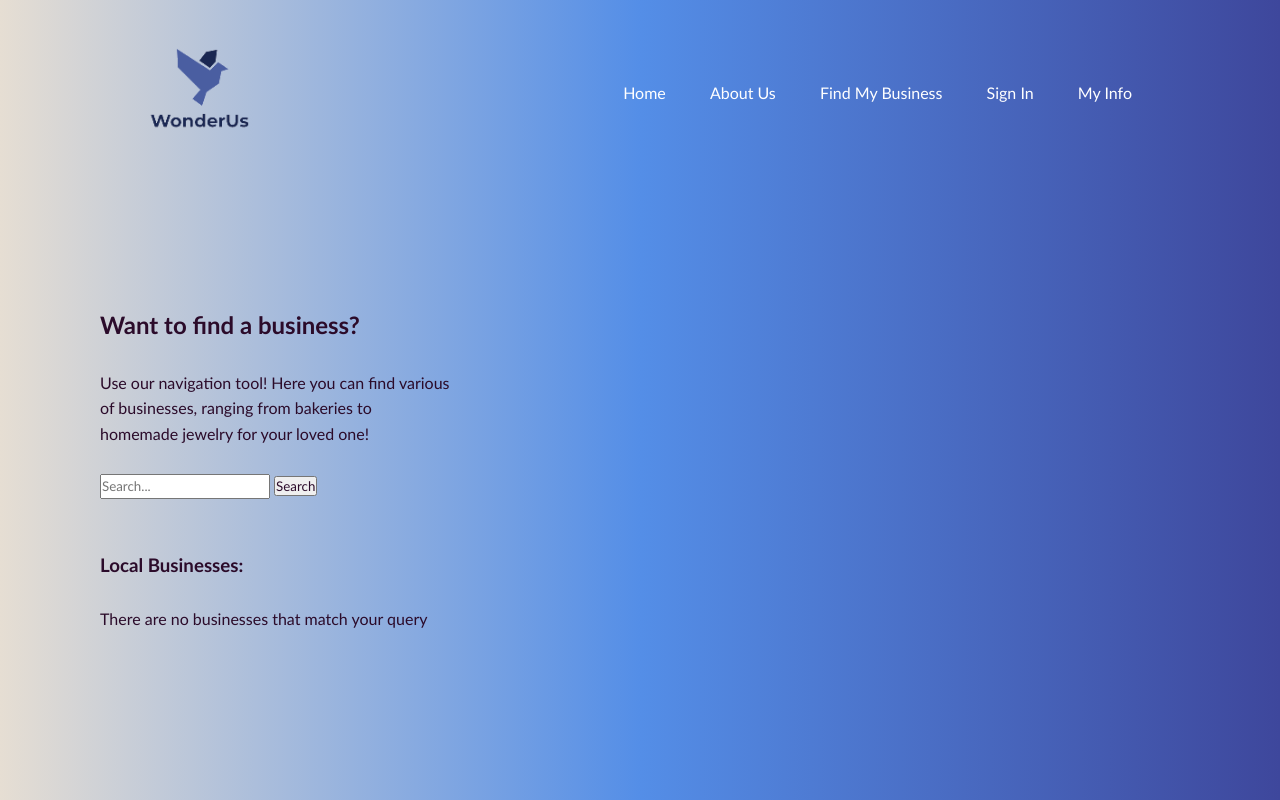
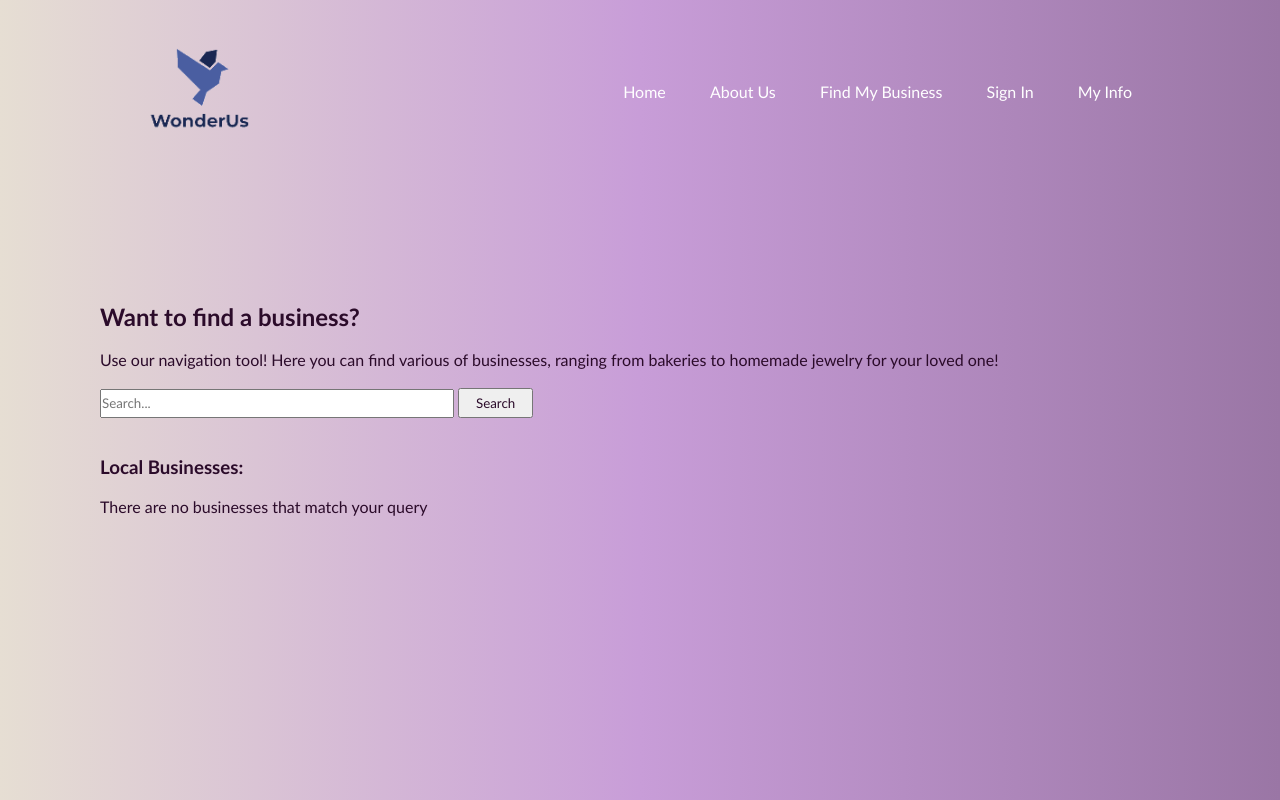
Before and after one commit to hackathon-peeps/winter-hacklympics, a Node server app: page /businesses in a window 1280 px wide. Run offline with Node 20, Linux system fonts and the light colour scheme; data that the repository does not hold is empty; some libraries are stand-ins or nearby versions.

Commit message:
changed layout of business page

```diff
--- a/public/css/business.css
+++ b/public/css/business.css
@@ -1,7 +1,6 @@
 *{
   margin: 0;
   padding: 0;
-  line-height: 1.6em;
   font-family: 'Trebuchet MS', 'Lucida Sans Unicode', 'Lucida Grande', 'Lucida Sans', Arial, sans-serif;
   color: #2B0B2A;
 }
@@ -9,13 +8,12 @@
 .main{
   width: 100%;
   height: 100vh;
-
   position: relative;
-  overflow:auto;
+  overflow: auto;
   /**background: linear-gradient(right, #9c27b0,#8ecdff);
   background:linear-gradient(90deg, #9A76A5 33%,#C89DD8 40%, #E6DED3 60%);
   background: linear-gradient(to left,#211522,#613659,#D3B1C2);*/
-  background: linear-gradient(to left, #3E479C,#548EE7,#E6DED3)
+  background: linear-gradient(to left, #9A76A5,#C89DD8,#E6DED3)
 }
 
 nav{
@@ -62,13 +60,22 @@ nav{
 }
 
 .header-text{
-  max-width: 350px;
+  max-width: 1000px;
+  min-width: 350px;
   margin-top: 140px;
 }
-#mainFooter{
-  background: #3333;
-  color:#fff;
-  text-align: center;
-  padding:20px;
-  margin-top: 500px;
+
+#input-form {
+  width: 350px;
+  height: 25px;
 }
+
+#save-button {
+  width: 75px;
+  height: 30px;
+}
+
+.card {
+  border-style: solid;
+  padding: 10px;
+}
```
